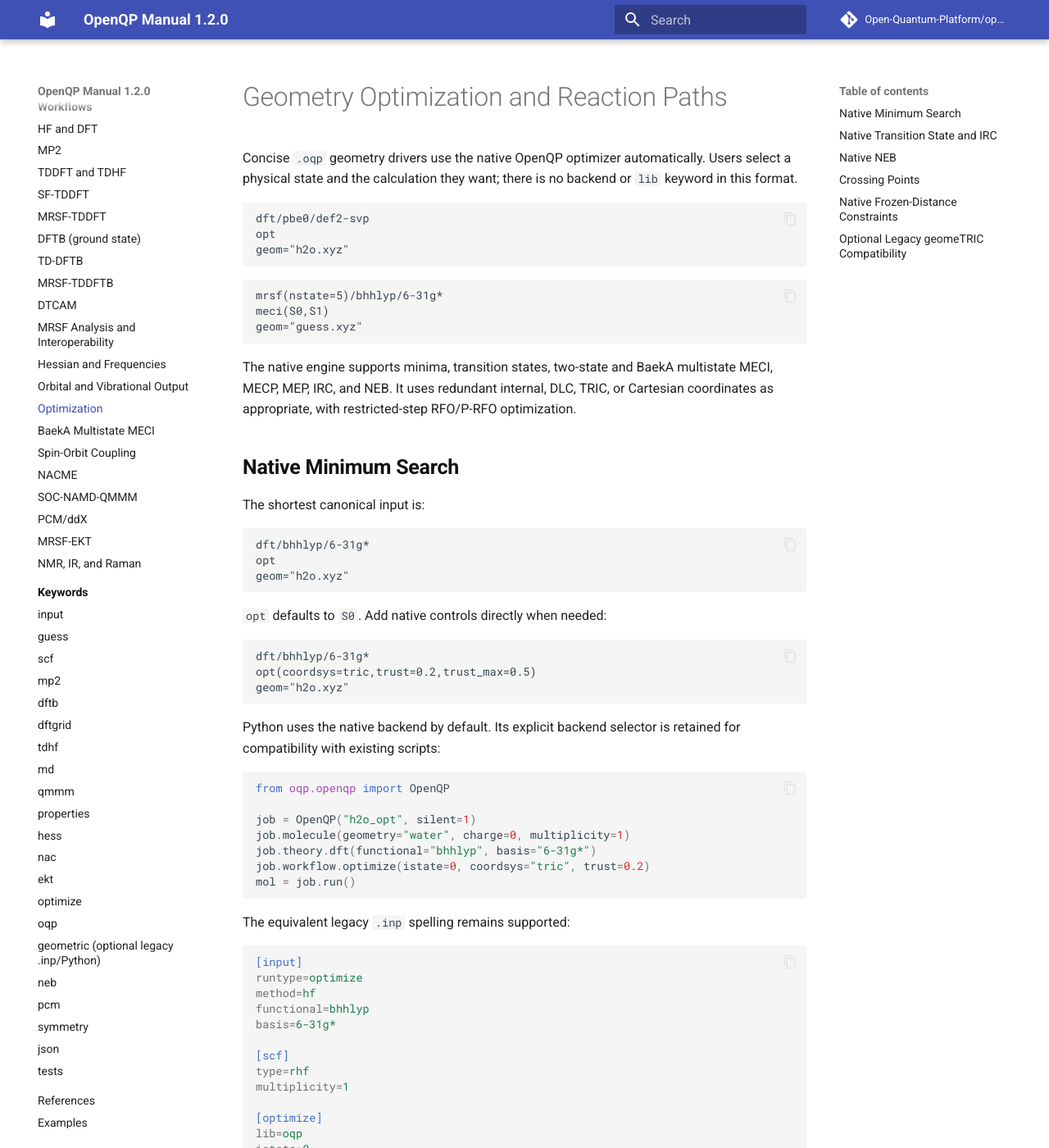
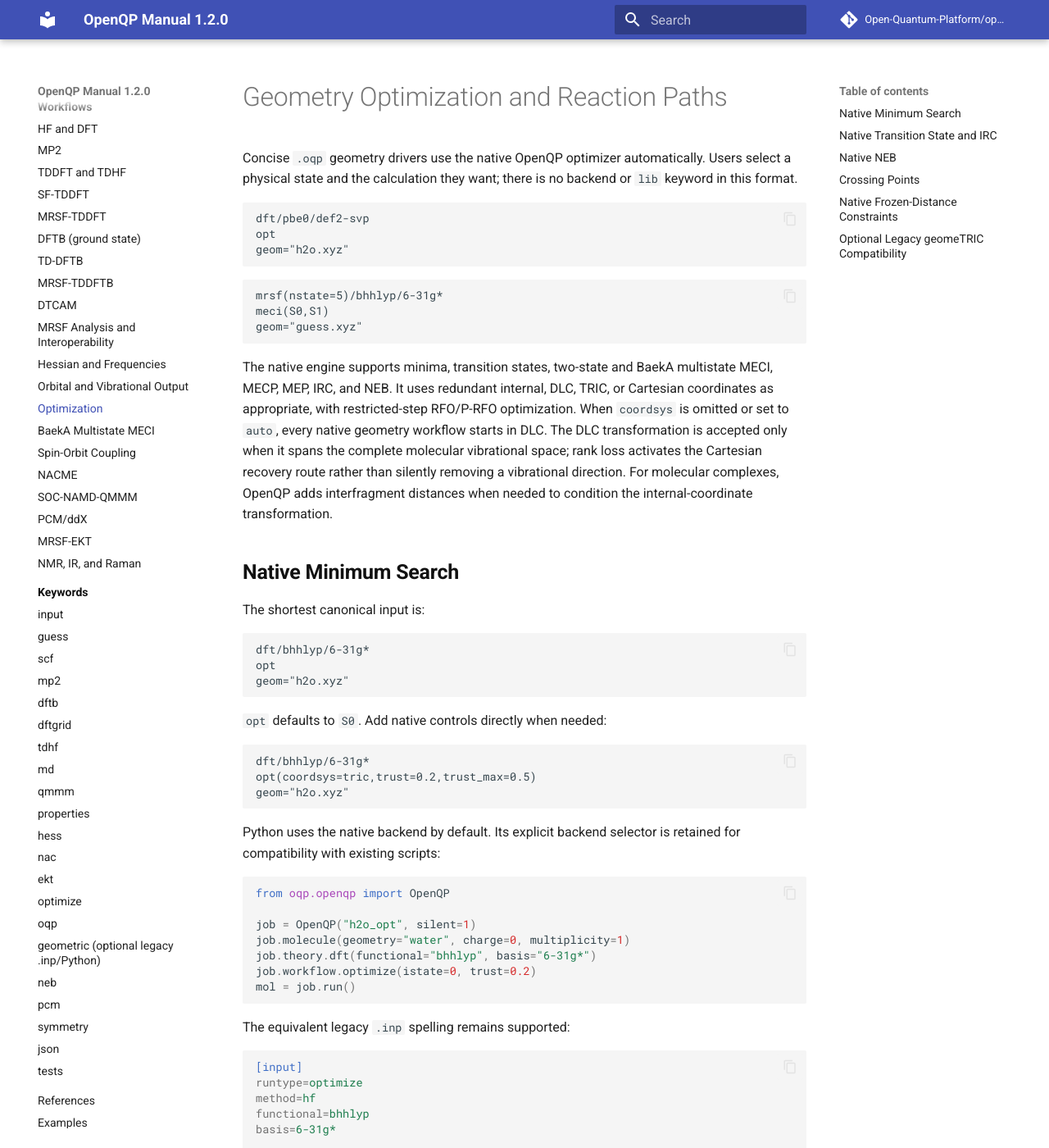
Before and after one commit to Open-Quantum-Platform/openqp-docs, an MkDocs documentation site: the page built from docs/workflows/optimization.md, in a window 1280 px wide and 1400 px high. Shown: the whole window at 82% size. Built offline with MkDocs 1.6.1 and Material for MkDocs 9.7.7, drawn with Linux system fonts in a browser that asks for light colours; comment, search, counter and statistics services are not loaded; some of the changed text lies outside the part shown.

Commit message:
Document DLC as native coordinate default

````diff
--- a/docs/workflows/optimization.md
+++ b/docs/workflows/optimization.md
@@ -19,7 +19,12 @@
 The native engine supports minima, transition states, two-state and BaekA
 multistate MECI, MECP, MEP, IRC, and NEB. It uses redundant internal, DLC,
 TRIC, or Cartesian coordinates as appropriate, with restricted-step RFO/P-RFO
-optimization.
+optimization. When `coordsys` is omitted or set to `auto`, every native
+geometry workflow starts in DLC. The DLC transformation is accepted only when
+it spans the complete molecular vibrational space; rank loss activates the
+Cartesian recovery route rather than silently removing a vibrational
+direction. For molecular complexes, OpenQP adds interfragment distances when
+needed to condition the internal-coordinate transformation.
 
 ## Native Minimum Search
 
@@ -48,7 +53,7 @@
 job = OpenQP("h2o_opt", silent=1)
 job.molecule(geometry="water", charge=0, multiplicity=1)
 job.theory.dft(functional="bhhlyp", basis="6-31g*")
-job.workflow.optimize(istate=0, coordsys="tric", trust=0.2)
+job.workflow.optimize(istate=0, trust=0.2)
 mol = job.run()
 ```
 
@@ -70,10 +75,12 @@
 istate=0
 
 [oqp]
-coordsys=tric
 trust=0.2
 trust_max=0.5
 ```
+
+These examples use the automatic DLC default. Set `coordsys=tric`, `ric`, or
+`cart` only when that coordinate representation is intentionally required.
 
 Runnable `.oqp`:
 [`examples/OPT/H2O_RHF-DFT_OPTIMIZE_OQP.oqp`](https://github.com/Open-Quantum-Platform/openqp/blob/main/examples/OPT/H2O_RHF-DFT_OPTIMIZE_OQP.oqp).
````
Also changed, not shown: docs/keywords/optimize.md (+5 -4 lines), docs/keywords/oqp.md (+9 -2 lines).
